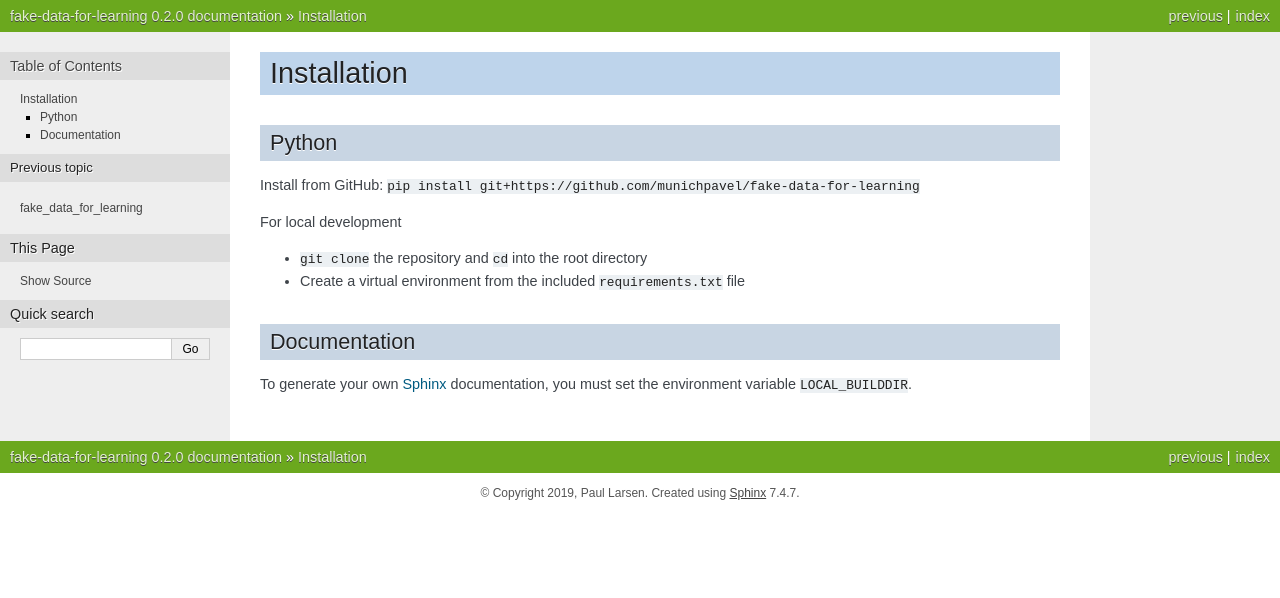
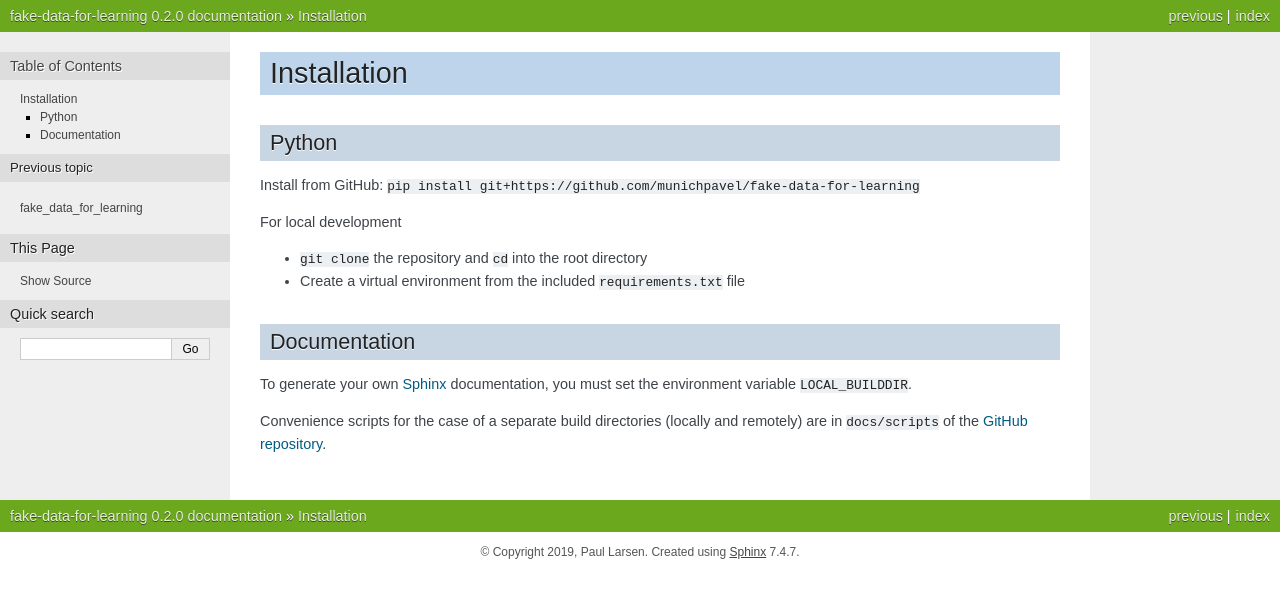
Before and after one commit to munichpavel/fake-data-for-learning, a Sphinx documentation site: the page built from docs/source/install.rst, in a window 1280 px wide. Shown: the top 598 px of the page. Built offline with Sphinx 7.4.7, drawn with Linux system fonts in a browser that asks for light colours.

Commit message:
Add bash scripts for doc changes

```diff
--- a/docs/source/install.rst
+++ b/docs/source/install.rst
@@ -17,4 +17,7 @@ Documentation
 
 To generate your own `Sphinx`_ documentation, you must set the environment variable ``LOCAL_BUILDDIR``.
 
+Convenience scripts for the case of a separate build directories (locally and remotely) are in ``docs/scripts`` of the `GitHub repository`_.
+
 .. _Sphinx: http://sphinx-doc.org/
+.. _GitHub Repository: https://github.com/munichpavel/fake-data-for-learning
```
Also changed, not shown: 2 other files.
